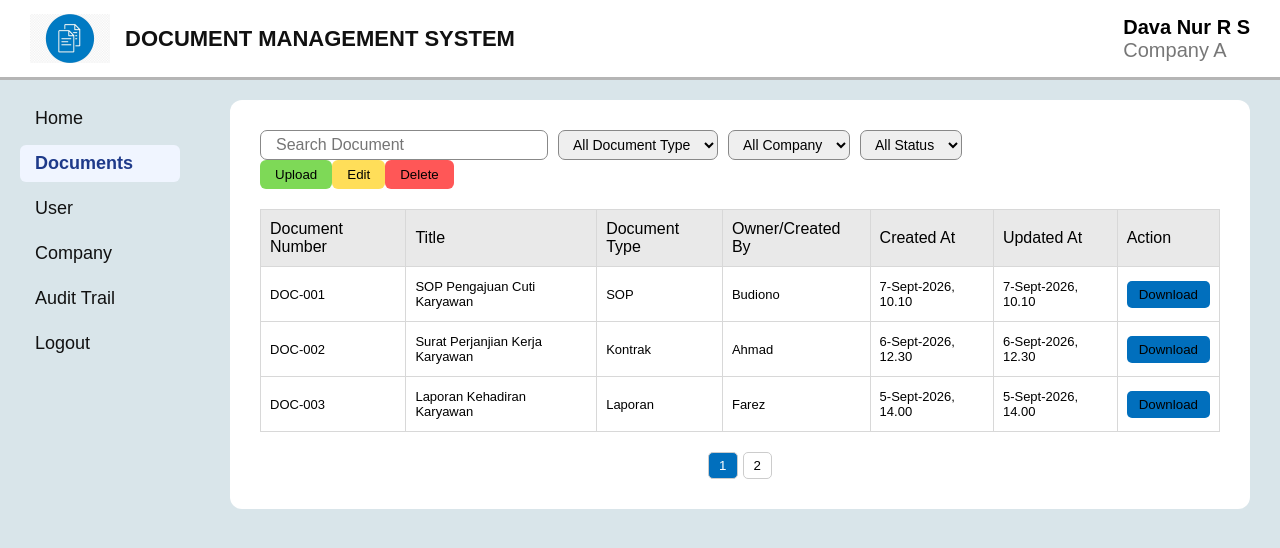
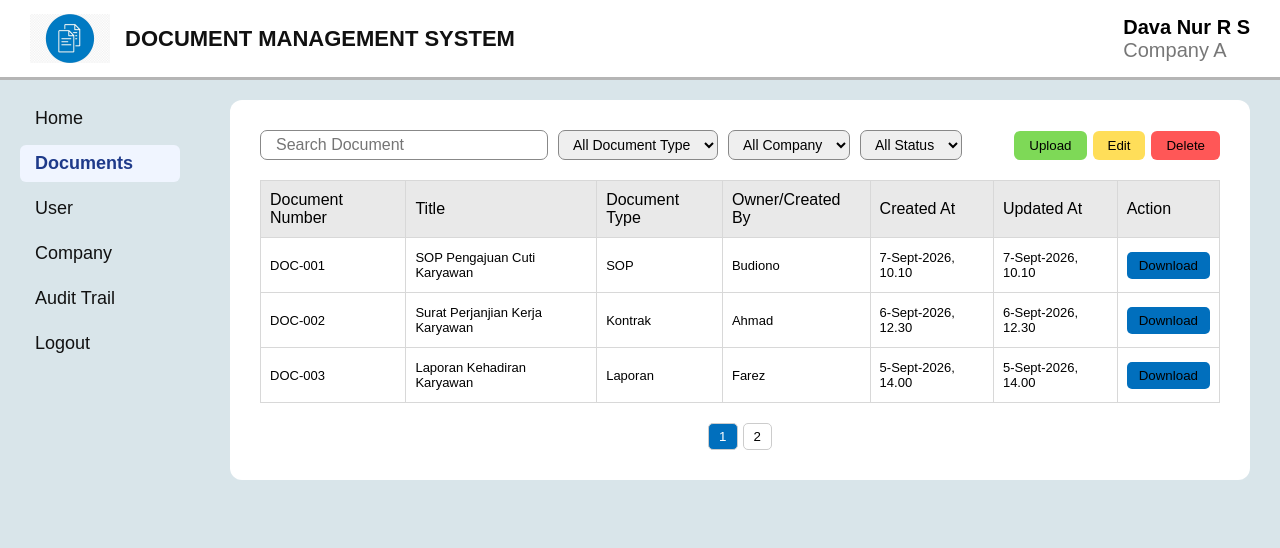
Before and after one commit to davanurrizkisetiawan30-ai/document-management-system, a React (Vite) app: page /document in a window 1280 px wide. Shown: the top 548 px of the page. Built offline with nearby package versions, Linux system fonts and the light colour scheme.

Commit message:
fix layout document

```diff
--- a/src/index.css
+++ b/src/index.css
@@ -198,7 +198,15 @@ body {
 }
 
 .document-header {
-    margin-bottom: 20px;
+  display: flex;
+  align-items: center;
+  justify-content: space-between;
+  margin-bottom: 20px;
+}
+
+.document-buttons {
+  display: flex;
+  gap: 6px;
 }
 
 .document-action {
```
